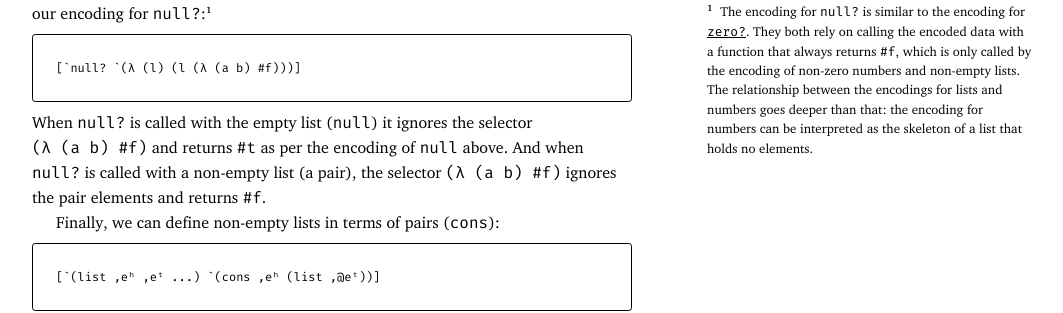
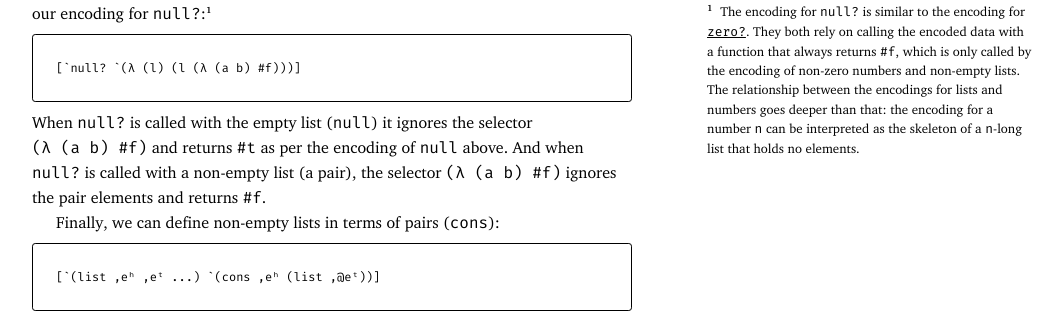
Before and after one commit to leafac/leafac.com, a Jekyll site: the page built from prose/compiling-to-the-lambda-calculus/lists.md, in a window 1280 px wide and 900 px high, scrolled down 888 px. Shown: the part 217-530 px from the top of the window, without its empty margins (108-1171 px from the left). Built offline with Jekyll 4.4.1, drawn with Linux system fonts in a browser that asks for light colours.

Commit message:
More on lists

````diff
--- a/prose/compiling-to-the-lambda-calculus/lists.md
+++ b/prose/compiling-to-the-lambda-calculus/lists.md
@@ -24,7 +24,7 @@ The pair returned from `cons` is a function of the form `(λ (s) (s a b))`,
 [`(list) `empty]
 ```
 
-We can define `null?` as a function that receives a list as an argument: `(λ (l) ___)`. The list `l` may either be empty (`null`) or a pair resulting from `cons`. In any case `l` is a function that can be called with a selector `s`: if the list is empty, then the selector is ignored by our encoding for `null`, and if the list is non-empty, then our encoding for pairs calls `s` with arguments `a` and `b`. So we let `s` be a function that ignores its arguments `a` and `b` and returns `#f`: `(λ (a b) #f)`. This completes our encoding for `null?`:<label class="margin-note"><input type="checkbox"><span markdown="1">The encoding for `null?` is similar to the encoding for [`zero?`](numbers#zero-predicate). They both rely on calling the encoded data with a function that always returns `#f`, which is only called by the encoding of non-zero numbers and non-empty lists. The relationship between the encodings for lists and numbers goes deeper than that: the encoding for numbers can be interpreted as the skeleton of a list that holds no elements.</span></label>
+We can define `null?` as a function that receives a list as an argument: `(λ (l) ___)`. The list `l` may either be empty (`null`) or a pair resulting from `cons`. In any case `l` is a function that can be called with a selector `s`: if the list is empty, then the selector is ignored by our encoding for `null`, and if the list is non-empty, then our encoding for pairs calls `s` with arguments `a` and `b`. So we let `s` be a function that ignores its arguments `a` and `b` and returns `#f`: `(λ (a b) #f)`. This completes our encoding for `null?`:<label class="margin-note"><input type="checkbox"><span markdown="1">The encoding for `null?` is similar to the encoding for [`zero?`](numbers#zero-predicate). They both rely on calling the encoded data with a function that always returns `#f`, which is only called by the encoding of non-zero numbers and non-empty lists. The relationship between the encodings for lists and numbers goes deeper than that: the encoding for a number `n` can be interpreted as the skeleton of a `n`-long list that holds no elements.</span></label>
 
 ```racket
 [`null? `(λ (l) (l (λ (a b) #f)))]
````
Also changed, not shown: prose/compiling-to-the-lambda-calculus/architecture.md (+1 -0 lines).
